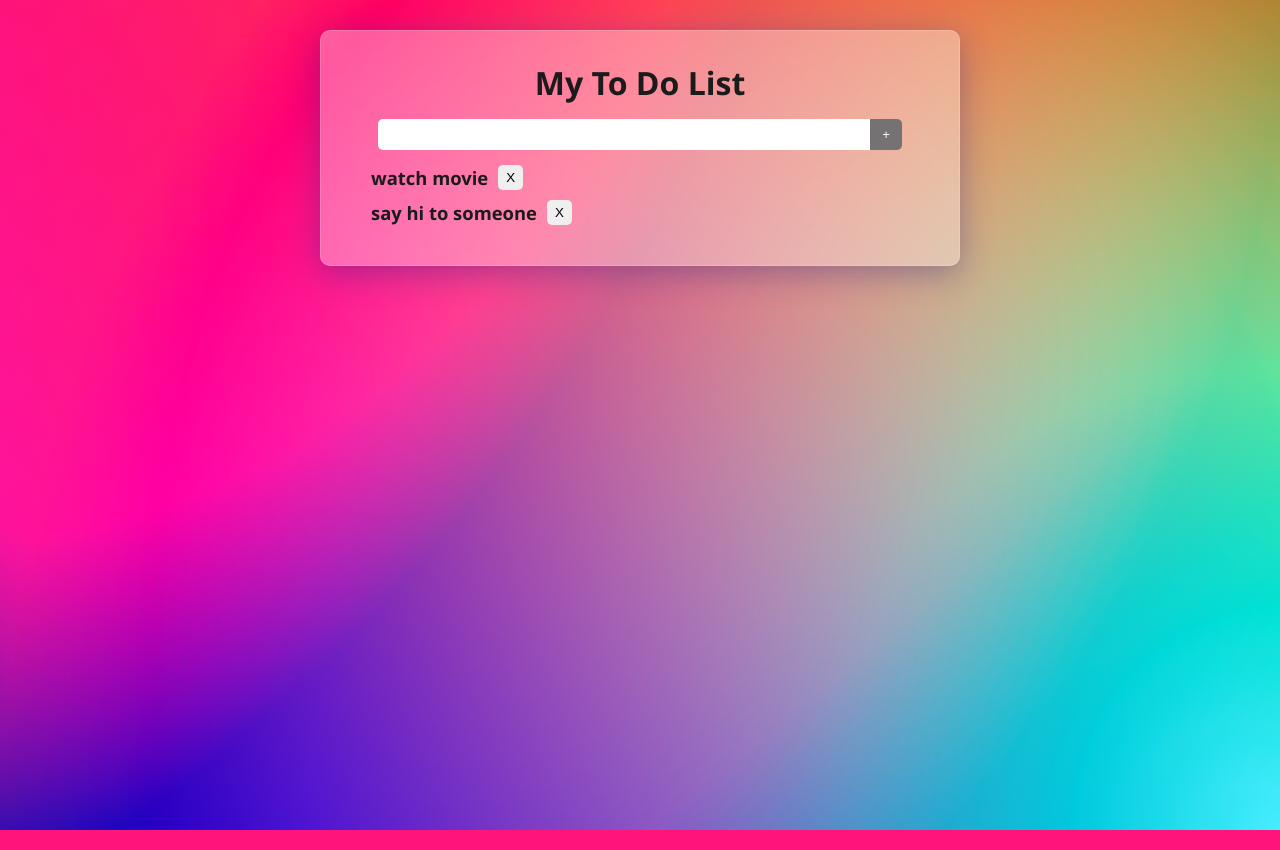
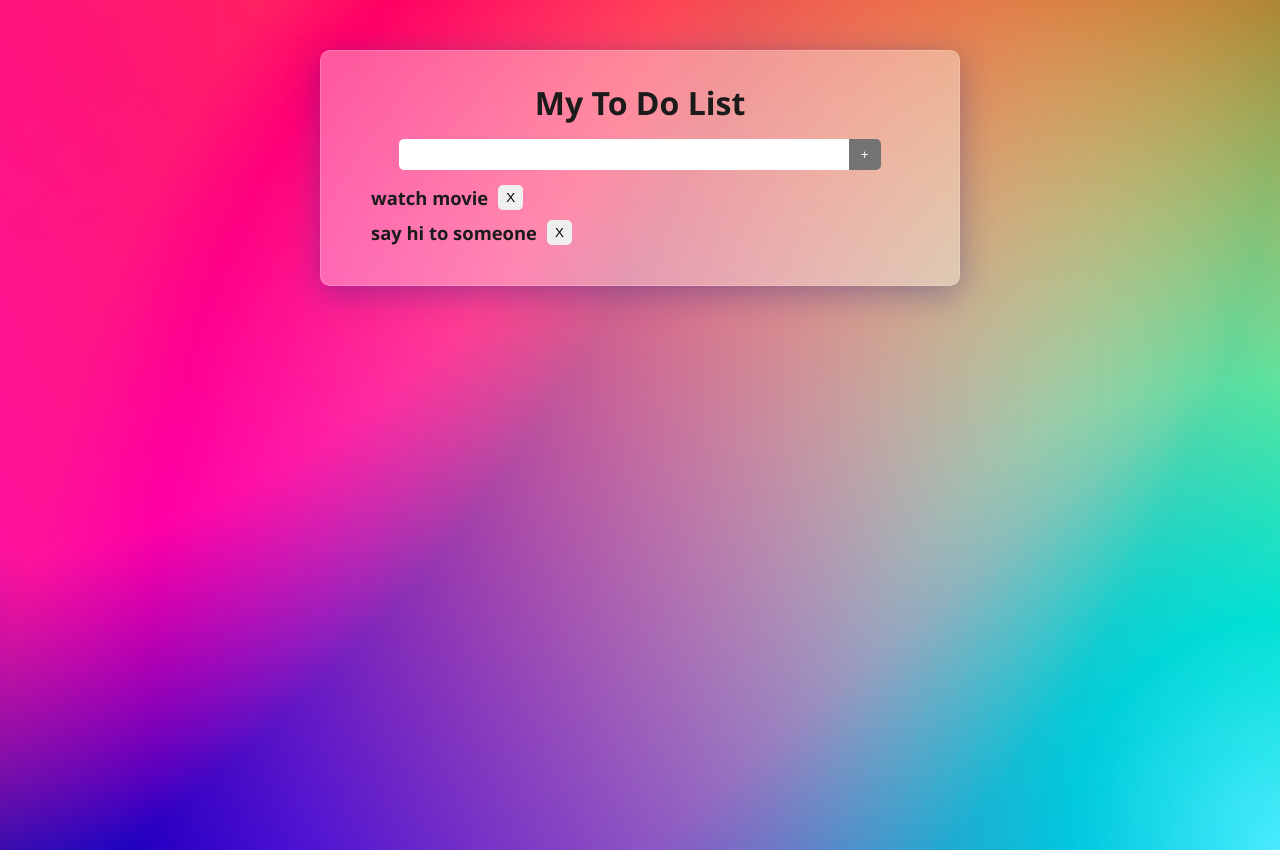
Before and after one commit to miker-bice/simple-todoapp-django, a Django app: page /todoapp/ in a window 1280 px wide. Run offline with Django 3.2, Linux system fonts and the light colour scheme; data comes from the database, SQL or seed files in the repository; both versions use the stored data as it was after the commit.

Commit message:
styling finalization
changes in the styling, only fine tunning

```diff
--- a/static/css/base.css
+++ b/static/css/base.css
@@ -23,7 +23,7 @@ body{
 /* desktop styling */
 body{
     /* padding: 5% 30%; */
-
+    overflow: hidden;
     background: linear-gradient(140.54deg, #608D00 0%, #D30000 72.37%), linear-gradient(58.72deg, #0029FF 0%, #8FFF00 100%), radial-gradient(100% 164.72% at 100% 100%, #6100FF 0%, #00FF57 100%), radial-gradient(100% 148.07% at 0% 0%, #FFF500 0%, #51D500 100%);
     background-blend-mode: color-dodge, overlay, difference, normal;
     background-repeat: no-repeat;
@@ -39,7 +39,7 @@ body{
     border: 1px solid rgba( 255, 255, 255, 0.18 );
     padding: 30px 50px;
     width: 50%;
-    margin: 30px auto;
+    margin: 50px auto;
 }
 .main-todo-card h1{
     text-align: center;
@@ -50,6 +50,7 @@ body{
 .main-input-form{
     margin-bottom: 15px;
     text-align: center;
+    width: 100%;
 }
 .todo-input{
     padding: 8px 12px;
@@ -57,7 +58,7 @@ body{
     outline: none;
     border-radius: 5px;
     font-size: .85em;
-    width: 93%;
+    width: 85%;
 }
 .todo-inpput::focus{
     border: none;
@@ -72,6 +73,9 @@ body{
     border-bottom-right-radius: 5px;
     margin-left: -12px;
     cursor: pointer;
+}
+.todo-input-btn:hover{
+    background-color: rgb(82, 80, 80);
 }
 .main-todo-card li{
     display: flex;
@@ -89,3 +93,6 @@ body{
     padding: 0 8px;
     border-radius: 5px;
 }
+.delete-btn:hover{
+    background-color: rgb(230, 227, 227);
+}
```
Also changed, not shown: db.sqlite3.
